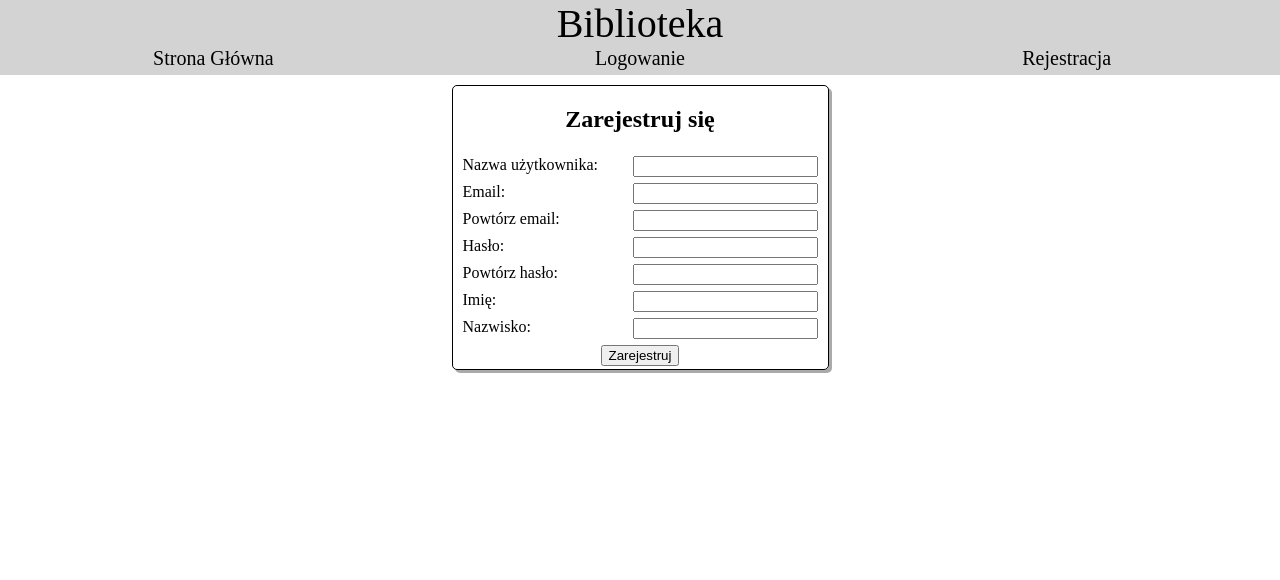
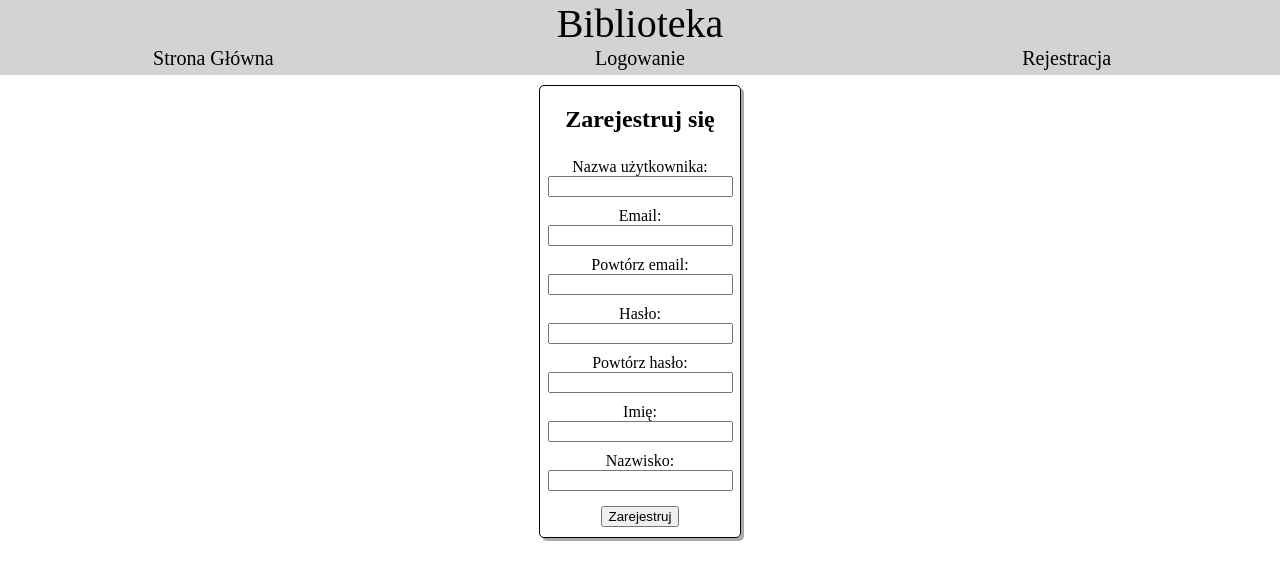
Before and after one commit to DTroczyk/Library-front, a React (Create React App) app: page /register in a window 1280 px wide. Shown: the top 580 px of the page. Built offline with nearby package versions, Linux system fonts and the light colour scheme; no server answers.

Commit message:
Fix styles ang html tags

```diff
--- a/src/components/Login/Login.css
+++ b/src/components/Login/Login.css
@@ -2,22 +2,19 @@
   width: fit-content;
   border: solid black 1px;
   border-radius: 5px;
-  box-shadow: 3px 3px #aaa;
+  box-shadow: 3px 3px #aaaaaa;
   margin: 10px auto;
 }
 
-.login-form > input {
-  margin: 3px 10px;
+.login-form {
+  display: flex;
+  flex-direction: column;
 }
 
 .login-form > label {
-  text-align: left;
-  width: 150px;
-  margin: 3px 10px;
-  float: left;
+  margin: 5px;
 }
 
-.login-form > button {
-  width: 150px;
+.login-form-buttons > button {
   margin: 10px;
 }
--- a/src/components/Login/Login.jsx
+++ b/src/components/Login/Login.jsx
@@ -53,14 +53,16 @@ const Login = () => {
     <section className='login'>
       <h2>Zaloguj się</h2>
       <form onSubmit={handleOnSubmit} className='login-form'>
-        <label htmlFor="">Login:</label>
-        <input type="text" onChange={handleLoginChange} value={usernameInput}/>
-        <br/>
-        <label htmlFor="">Hasło:</label>
-        <input type="password" onChange={handlePasswordChange} value={passwordInput}/>
-        <br/>
-        <button type='button' onClick={handleForgotPassword}>Przypomnij hasło</button>
-        <button type='submit'>Zaloguj</button>
+        <label>Login:
+          <input type="text" onChange={handleLoginChange} value={usernameInput}/>
+        </label>
+        <label>Hasło:
+          <input type="password" onChange={handlePasswordChange} value={passwordInput}/>
+        </label>
+        <div className='login-form-buttons'>
+          <button type='button' onClick={handleForgotPassword}>Przypomnij hasło</button>
+          <button type='submit'>Zaloguj</button>
+        </div>
       </form>
     </section>
   )
--- a/src/components/NotFoundPage/NotFoundPage.jsx
+++ b/src/components/NotFoundPage/NotFoundPage.jsx
@@ -2,9 +2,9 @@ import React from 'react'
 
 const NotFoundPage = () => {
   return (
-    <div>
+    <section className='not-found'>
       <h2>Błąd 404 - strona nie została znaleziona.</h2>
-    </div>
+    </section>
   )
 }
 
--- a/src/components/Register/Register.css
+++ b/src/components/Register/Register.css
@@ -1,22 +1,21 @@
 .register {
-  width: fit-content;
+  width: 200px;
   border: solid black 1px;
   border-radius: 5px;
   box-shadow: 3px 3px #aaa;
   margin: 10px auto;
 }
 
-.register-form > input {
-  margin: 3px 10px;
+.register-form {
+  display: flex;
+  flex-direction: column;
 }
 
-.register-form > label {
-  text-align: left;
-  width: 150px;
-  margin: 3px 10px;
-  float: left;
+.register-form-row {
+  display: flex;
+  margin: 5px auto;
 }
 
 .register-form > button {
-  margin: 3px;
+  margin: 10px auto;
 }
--- a/src/components/Register/Register.jsx
+++ b/src/components/Register/Register.jsx
@@ -47,27 +47,41 @@ const Register = () => {
     <section className='register'>
       <h2>Zarejestruj się</h2>
       <form onSubmit={handleOnSubmit} className='register-form'>
-        <label>Nazwa użytkownika:</label>
+        <div className="register-form-row">
+          <label>Nazwa użytkownika:
             <input type='text' value={inputUsername} onChange={handleUsernameChange}/>
-        <br/>
-        <label>Email:</label>
+          </label>
+        </div>
+        <div className="register-form-row">
+          <label>Email:
             <input type='email' value={inputEmail} onChange={handleEmailChange}/>
-        <br/>
-        <label>Powtórz email:</label>
+          </label>
+        </div>
+        <div className="register-form-row">
+          <label>Powtórz email:
             <input type='email' value={inputEmailRepeat} onChange={handleEmailRepeatChange}/>
-        <br/>
-        <label>Hasło:</label>
+          </label>
+        </div>
+        <div className="register-form-row">
+          <label>Hasło:
             <input type='password' value={inputPassword} onChange={handlePasswordChange}/>
-        <br/>
-        <label>Powtórz hasło:</label>
+          </label>
+        </div>
+        <div className="register-form-row">
+          <label>Powtórz hasło:
             <input type='password' value={inputPasswordRepeat} onChange={handlePasswordRepeatChange}/>
-        <br/>
-        <label>Imię:</label>
+          </label>
+        </div>
+        <div className="register-form-row">
+          <label>Imię:
             <input type='text' value={inputName} onChange={handleNameChange}/>
-        <br/>
-        <label>Nazwisko:</label>
+          </label>
+        </div>
+        <div className="register-form-row">
+          <label>Nazwisko:
             <input type='text' value={inputSurname} onChange={handleSurnameChange}/>
-        <br/>
+          </label>
+        </div>
         <button type='submit'>Zarejestruj</button>
       </form>
     </section>
```
Lines whose indentation alone changed are shown as unchanged.
